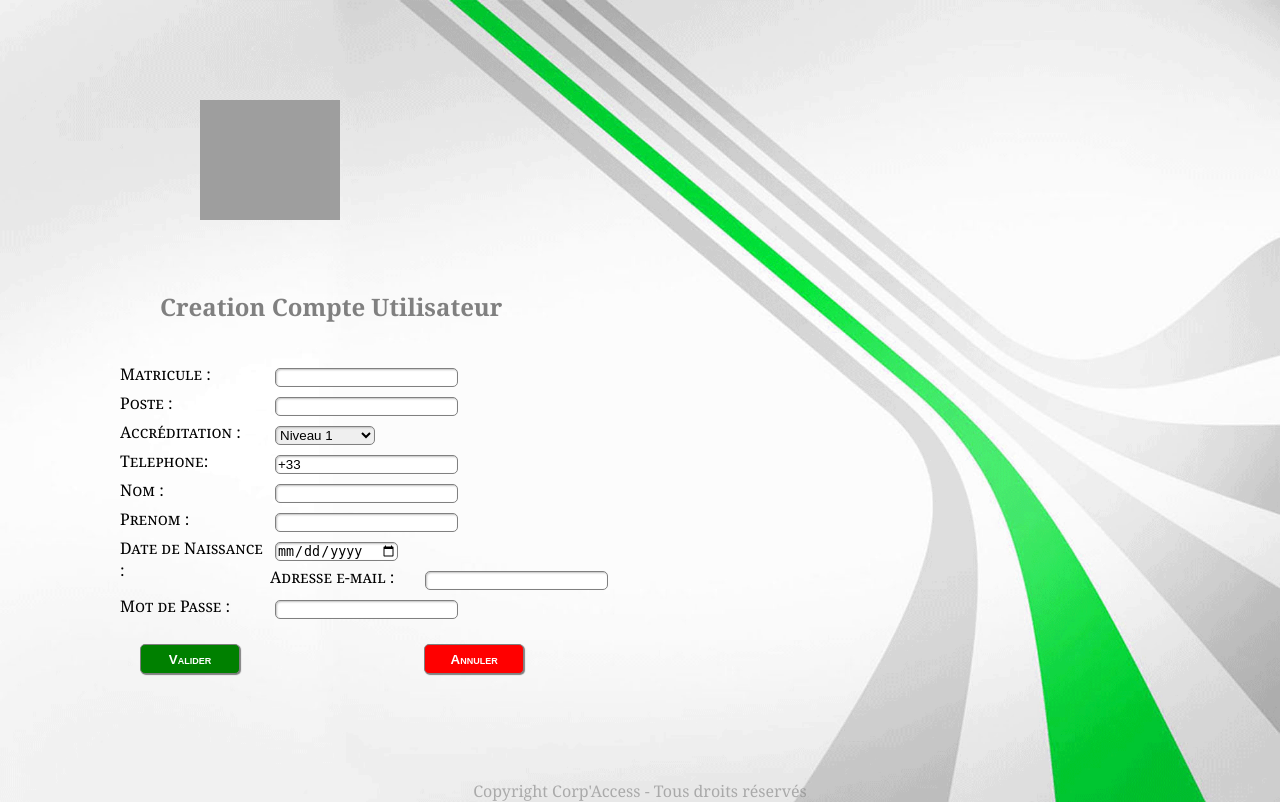
After one commit to KEEP1N/Web, a PHP site: page /Creation_comptes.html in a window 1280 px wide. The commit adds this page. Run offline with PHP 8.4, Linux system fonts and the light colour scheme; grey boxes are pictures that could not be loaded.

Commit message:
Creation Compte

```diff
--- /dev/null
+++ b/SiteKEEPIN/Creation_comptes.html
@@ -0,0 +1,55 @@
+<!DOCTYPE html>
+<html>
+	<head>
+		<meta charset="utf-8" />
+        <link rel="stylesheet" href="style/style.css" />
+		<title>
+		Corp'Access - Société de sécurité informatique
+		</title>
+	</head>
+	<body>
+	<header>
+	<style type="text/css">
+	a:link
+	{
+	text-decoration:none;
+	}
+	</style>
+	<section class=logo>
+	</section>
+	</header>
+
+	<section class=paragraphe>
+		<h1>Creation Compte Utilisateur</h1>
+	<label for ="Matricule">Matricule :</label> <input type="text" name="Matricule" id=pseudo /></br>
+
+	<label for ="Poste">Poste :</label> <input type="text" name="Poste" id=Poste /></br>
+
+	<label for="Acc">Accréditation :</label><select name='Accreditation'id=Acc><br />
+		<option value="1">Niveau 1</option>
+		<option value="2">Niveau 2</option>
+		<option value="3">Niveau 2</option></select><br />
+
+	<label for="Tel">Telephone: </label><input type="text" name="Tel" value="+33" id=Tel/></br>
+
+	<label for="Nom">Nom :</label><input type="text" name="Nom" id=Nom/></br>
+
+	<label for ="Prenom">Prenom :</label> <input type="text" name="Prenom" id=Prenom /></br>
+
+	<label for ="DDN">Date de Naissance :</label><input type="date" name="Date_de_Naissance" value="jj/mm/aaaa" id=DDN /><br />
+
+	<label for ="mail">Adresse e-mail :</label> <input type="text" name="mail"id=mail/></br>
+
+	<label for ="mdp">Mot de Passe :</label> <input type="text" name="mdp" id=mdp /></br>
+
+	<input type="submit" id=submit value="Valider"/>
+	<input type="reset" id=reset value="Annuler"/>
+	</section>
+
+
+	<footer>
+	Copyright Corp'Access - Tous droits réservés <br/>
+	</footer>
+
+	</body>
+</html>
--- a/SiteKEEPIN/style/style.css
+++ b/SiteKEEPIN/style/style.css
@@ -22,10 +22,6 @@ height: 120px;
 }
 
 
-
-
-
-
 section.paragraphe
 {
 width: 600px;
@@ -42,7 +38,7 @@ color: grey;
 font-variant: normal;
 }
 
-input
+input, select, option
 {
 border:1px solid grey;
 min-width:100px;
@@ -54,6 +50,19 @@ margin: 5px;
 #submit
 {
 background-color: green;
+color: white;
+margin-left:20px;
+margin-top: 20px;
+box-shadow:1px 1px 1px grey;
+font-variant: small-caps;
+font-weight: bold;
+height: 30px;
+width: 60px;
+}
+
+#reset
+{
+background-color: red;
 color: white;
 margin-left:175px;
 margin-top: 20px;
```
Also changed, not shown: SiteKEEPIN/Creation comptes.html (deleted, +0 -36 lines).
